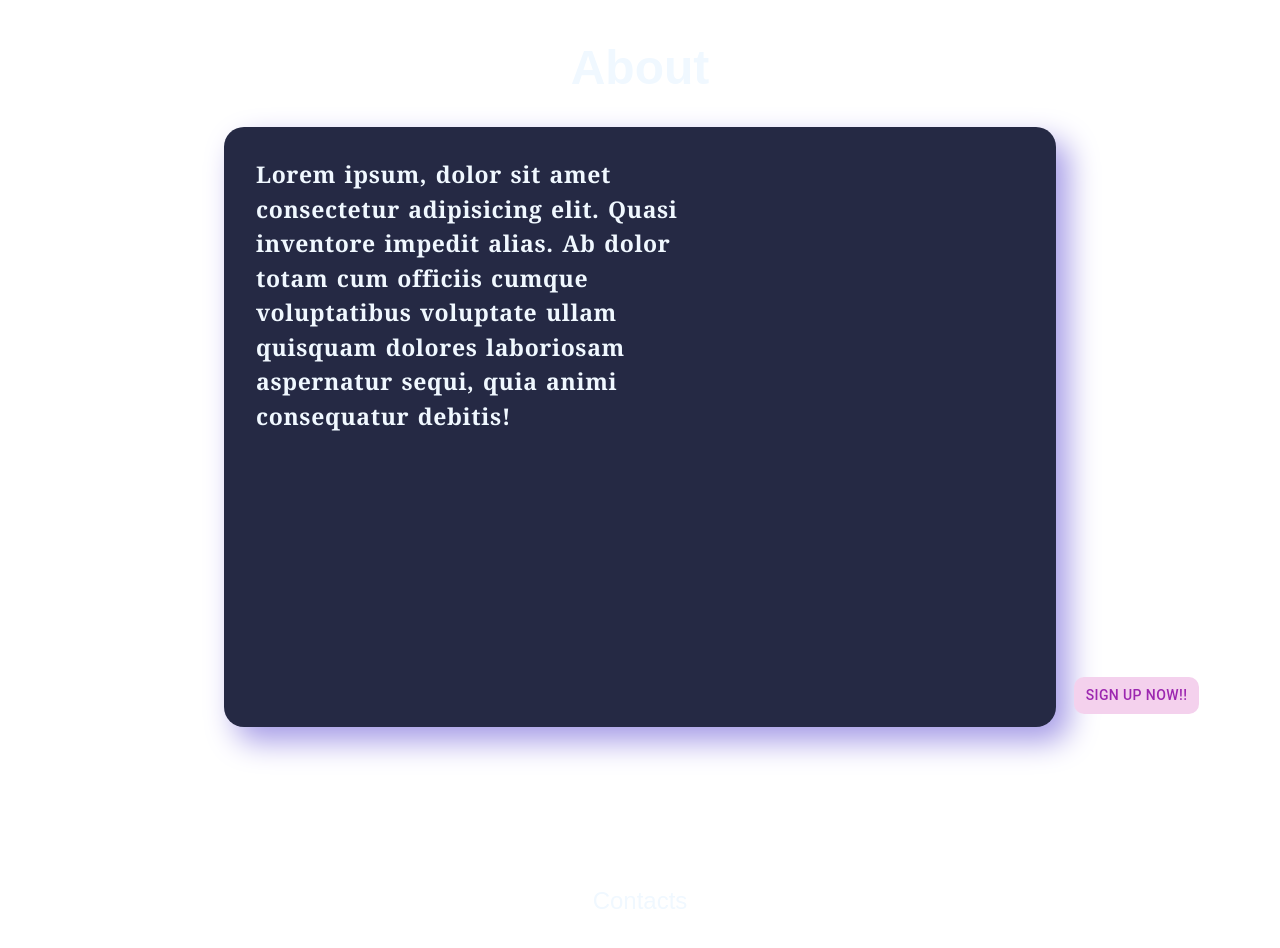
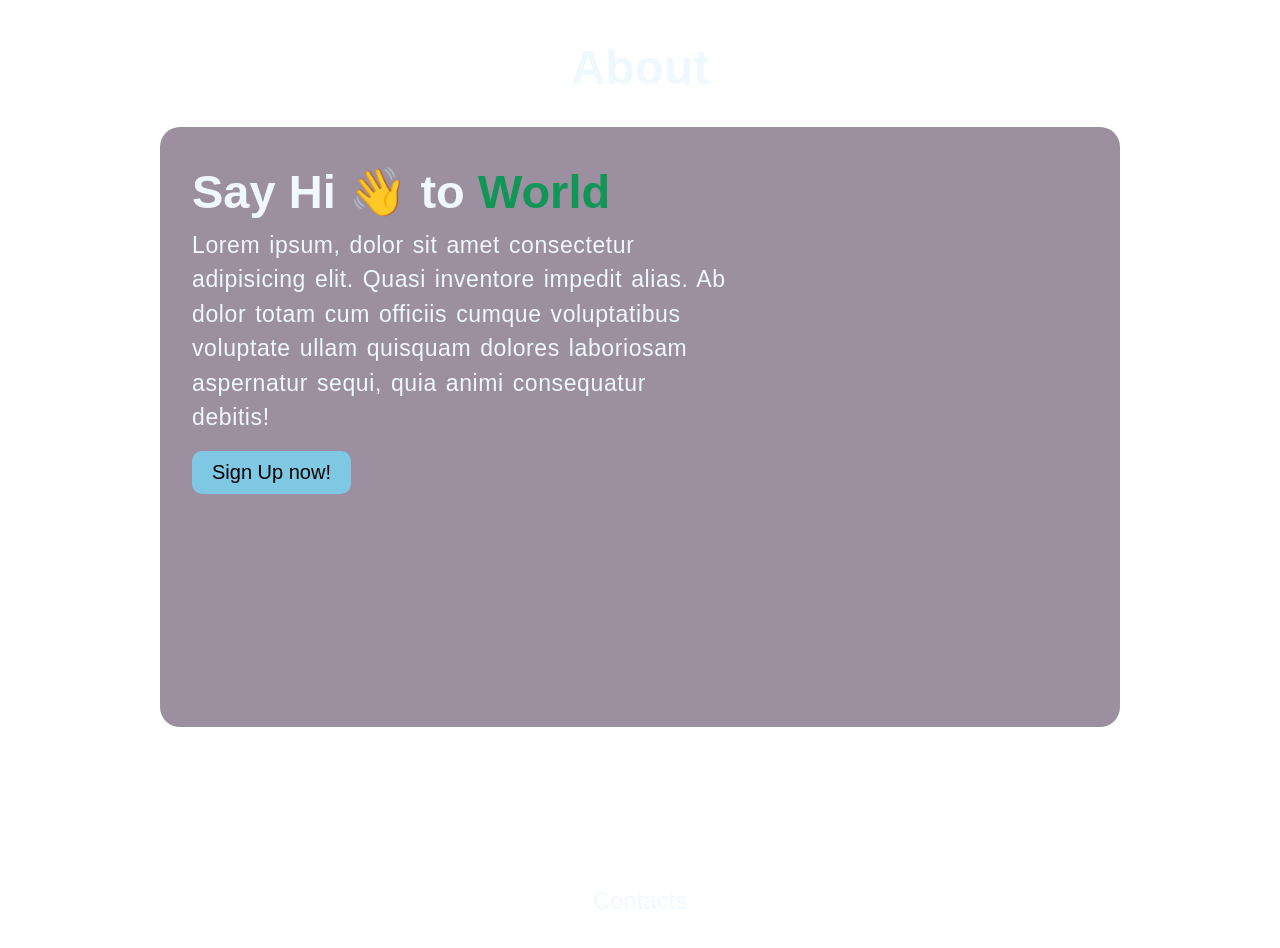
Before and after one commit to divyansh-tamrakar/peace-hub, a React (Create React App) app: page / in a window 1280 px wide. Shown: the part 920-1868 px from the top of the page. Built offline with nearby package versions, Linux system fonts and the light colour scheme; the HTML template or start-up script is replaced by a standard one.

Commit message:
Fixed "about" container color and set button pos.

```diff
--- a/src/components/About/About.css
+++ b/src/components/About/About.css
@@ -22,58 +22,63 @@
 .container {
   display: flex;
   justify-content: center;
+  /* align-items: center; */
+  flex-direction: column;
+  height: 100%;
+  background-color: #5c49649c;
+  width: 75%;
+  margin: auto;
+  height: 75vh;
+  /* box-shadow: 12px 14px 30px 0.5px #a69ce7; */
+  border-radius: 20px;
+}
+/* to use in the container's backround(if necessary): #252944a0 */
+
+.about_content {
+  display: flex;
+  /* background-color: red; */
+  justify-content: flex-start;
   align-items: flex-start;
   flex-direction: column;
-  height: 100%;
-  background-color: #252944;
-  width: 65%;
-  margin-left: 17.5%;
-  height: 75vh;
-  box-shadow: 12px 14px 30px 0.5px #a69ce7;
-  border-radius: 20px;
+  height: 90%;
+  width: auto;
 }
 
-.about_content {
-  /* display: flex; */
-  /* justify-content: flex-start; */
-  /* align-items: center; */
-  /* flex-direction: column; */
-  height: 90%;
+.about-text-1 {
+  line-height: 2rem;
+  max-width: 600px;
+  padding: 0 2rem;
+  text-align: left;
+  align-items: flex-start;
+  justify-content: flex-start;
+  line-height: 1.5;
+  font-size: 1.2rem;
+  height: 65vh;
+}
+.head_1{
+  font-size: 47px;
+}
+.innerspan_1{
+  /* font-size: 1.2rem; */
+  color: #119658;
 }
 
-.about-text {
-  line-height: 2rem;
-  max-width: 500px;
-  padding: 0 2rem;
-  /* text-align: center; */
-  /* justify-content: center; */
-  line-height: 1.5;
-  font-size: 1.2rem;
-  /* background-color: red; */
-  height: 65vh;
-}
 p {
-  font-weight: 600;
-  font-family: Georgia, serif;
+  font-weight: 400;
   font-size: 23px;
   letter-spacing: 0.6px;
   word-spacing: 2px;
   padding-inline-start: 0rem;
-  text-align: left;
 }
-
-.button {
-  justify-content: right;
-  align-items: flex-end;
-  background-color: #fff;
-  width: 125px;
-  margin-left: 170%;
-  background: #f4d1ed;
+.btn{
+  margin-top: 3%;
+}
+.button{
+  font-size: 20px;
   border-radius: 10px;
+  padding: 10px 20px;
+  background-color: #7EC8E3;
+  cursor: pointer;
+  border: none;
+  color: black;
 }
-.button:hover {
-  background-color: black;
-  /* color: black; */
-  background: #f8caed;
-  transition: 0.5s;
-}
--- a/src/components/About/About.jsx
+++ b/src/components/About/About.jsx
@@ -1,5 +1,6 @@
 import React from "react";
-import Button from "@mui/material/Button";
+// import Button from "@mui/material/Button";
+// import img from "../About/about_img.png";
 import "./About.css";
 
 const About = () => {
@@ -10,16 +11,18 @@ const About = () => {
       </div>
       <div className="container">
         <div className="about_content">
-          <div className="about-text">
+          <div className="about-text-1">
+            {/* <img className="image" src={img} alt="wait...!!" /> */}
+            <h1 className="head_1">Say Hi 👋 to <span className="innerspan_1">World</span></h1>
             <p>
               Lorem ipsum, dolor sit amet consectetur adipisicing elit. Quasi
               inventore impedit alias. Ab dolor totam cum officiis cumque
               voluptatibus voluptate ullam quisquam dolores laboriosam
               aspernatur sequi, quia animi consequatur debitis!
             </p>
+            <div className="btn">
+          <button className="button" color="secondary"><span>Sign Up now! </span></button>
           </div>
-          <div class="button">
-          <Button color="secondary">Sign Up now!! </Button>
           </div>
         </div>
       </div>
--- a/src/components/Navigation/NavBar.jsx
+++ b/src/components/Navigation/NavBar.jsx
@@ -5,7 +5,7 @@ import Button from '@mui/material/Button';
 
 const NavBar = () => {
   return (
-    <container className='parent'>
+    <div className='parent'>
       <header className='name'>
         <h3>Nishant</h3>
       </header>
@@ -25,7 +25,7 @@ const NavBar = () => {
       <div className='signup'>
         <Button variant="text" sx={{color:'#BC6FF1'}}>Sign Up</Button>
       </div>
-    </container>
+    </div>
   )
 }
 
```
Also changed, not shown: src/components/About/about_img.png (added).
